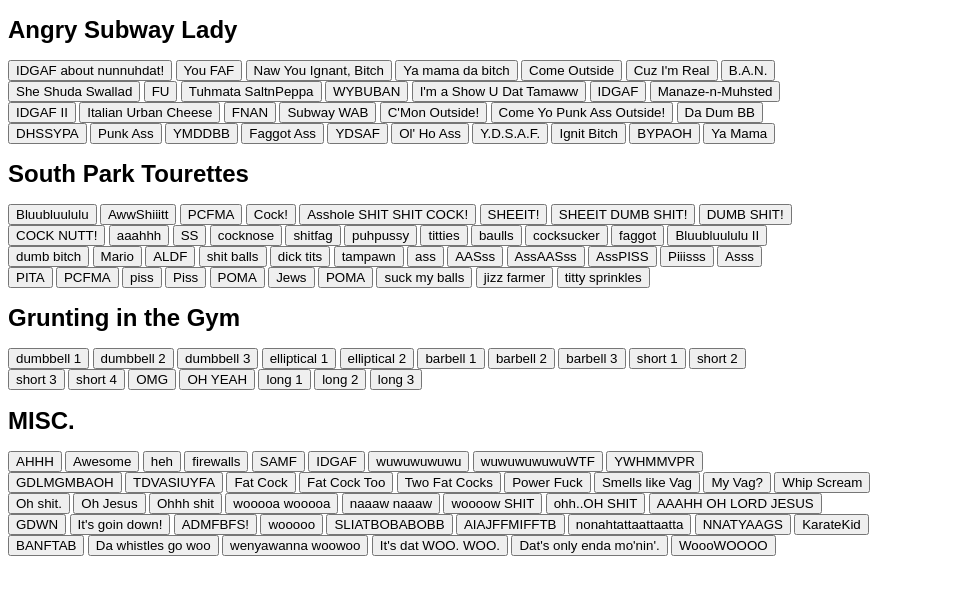
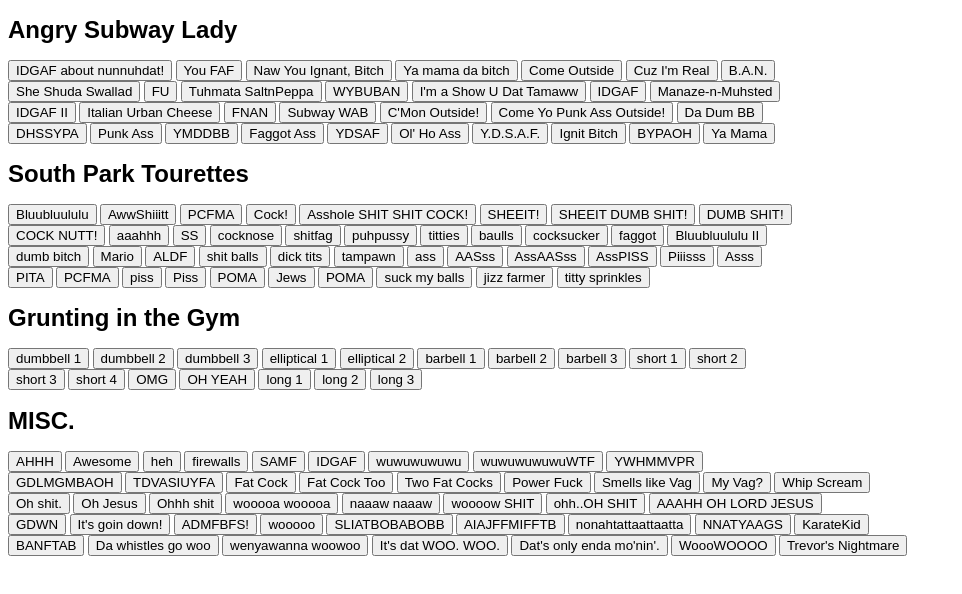
Before and after one commit to shaji618/coffey_soundboard, a plain HTML site: page index.html in a window 1280 px wide. Shown: the whole page, without its empty margins (0-962 px from the left). Drawn offline with Linux system fonts and the light colour scheme.

Commit message:
Added Trevor's Nightmare

```diff
--- a/index.html
+++ b/index.html
@@ -370,6 +370,7 @@
    	<button onclick="document.getElementById('sound128').play()">It's dat WOO. WOO. </button>
    	<button onclick="document.getElementById('sound129').play()">Dat's only enda mo'nin'. </button>
    	<button onclick="document.getElementById('sound130').play()">WoooWOOOO </button>
+   	<button onclick="document.getElementById('sound131').play()">Trevor's Nightmare </button>
 
 
 </body>
```
Also changed, not shown: 1 other file.
